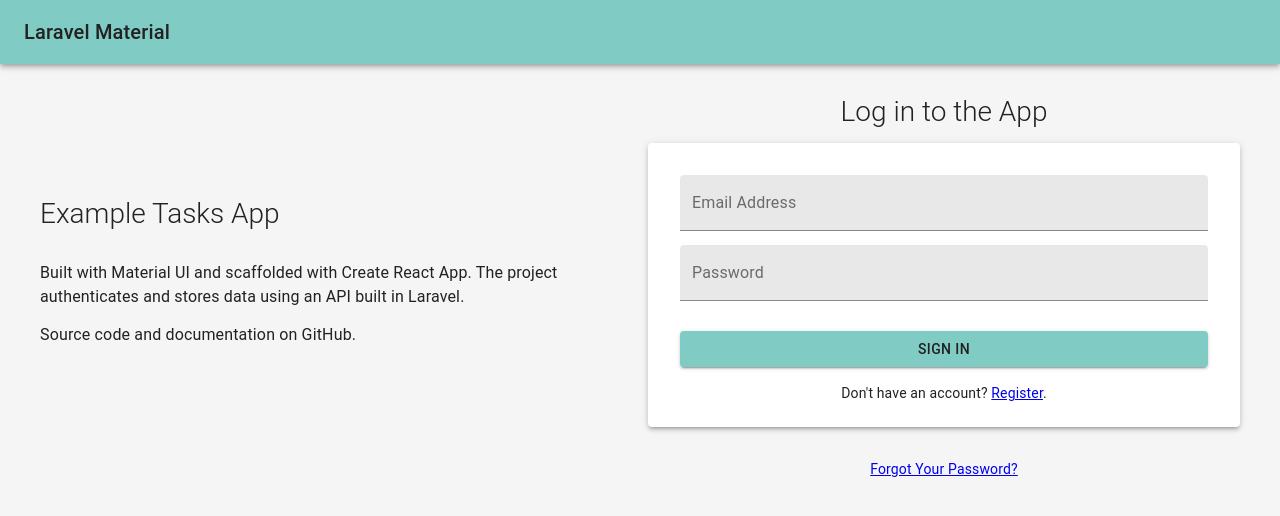
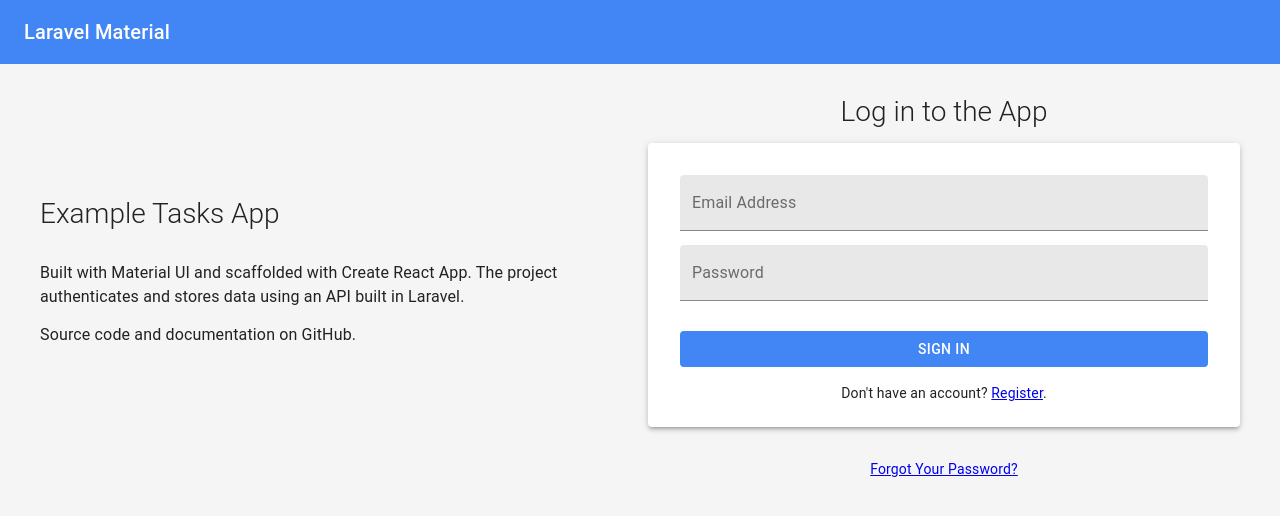
Before and after one commit to devinsays/laravel-react-material, a React (Create React App) app: page / in a window 1280 px wide. Shown: the top 516 px of the page. Built offline with nearby package versions, Linux system fonts and the light colour scheme; the HTML template or start-up script is replaced by a standard one.

Commit message:
Update theme.

```diff
--- a/src/components/Header.js
+++ b/src/components/Header.js
@@ -40,7 +40,7 @@ function Header(props) {
   };
 
   return (
-    <AppBar position="static">
+    <AppBar position="static" elevation={0}>
       <Toolbar>
         <Typography component="h1" variant="h6" className={classes.title}>
           <Link to="/" className={classes.titleLink}>
@@ -88,7 +88,7 @@ const useStyles = makeStyles(theme => ({
     flexGrow: 1
   },
   titleLink: {
-    color: theme.text,
+    color: theme.white,
     textDecoration: 'none'
   }
 }));
--- a/src/components/LoginForm.js
+++ b/src/components/LoginForm.js
@@ -154,6 +154,7 @@ function LoginForm(props) {
                 disabled={loading}
                 fullWidth
                 type="submit"
+                disableElevation
               >
                 {!loading && <span>Sign In</span>}
                 {loading && <Loader />}
--- a/src/theme.js
+++ b/src/theme.js
@@ -7,16 +7,10 @@ const theme = createMuiTheme({
   bg2: '#E1E2E1',
   palette: {
     primary: {
-      light: '#b2fef7',
-      main: '#80cbc4',
-      dark: '#4f9a94',
-      contrastText: '#222'
-    },
-    secondary: {
-      light: '#e6ceff',
-      main: '#b39ddb',
-      dark: '#836fa9',
-      contrastText: '#222'
+      light: '#80b4ff',
+      main: '#4285f4',
+      dark: '#0059c1',
+      contrastText: '#fff'
     }
   },
   typography: {
```
